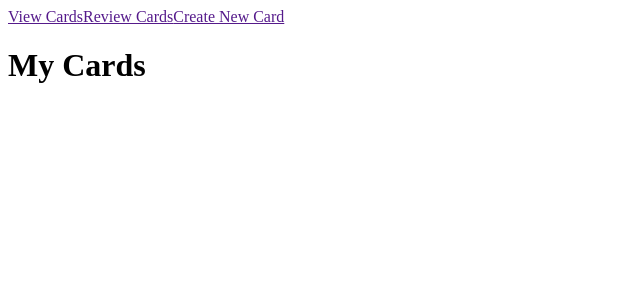
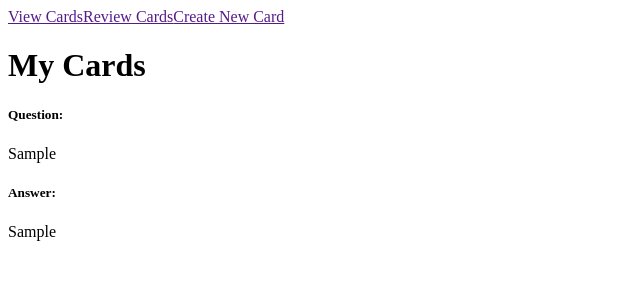
Before and after one commit to MichaelPooleLF/react-flash-cards-pt, a React app: page / in a window 1280 px wide. Both pictures are taken after typing "Sample", "Sample" into the empty fields and a click on the button "Add Card". Shown: the top 300 px of the page, without its empty margins (0-640 px from the left). Built offline with nearby package versions, Linux system fonts and the light colour scheme; the HTML template or start-up script is replaced by a standard one.

Commit message:
completed view all cards

```diff
--- a/src/components/view-cards.jsx
+++ b/src/components/view-cards.jsx
@@ -1,31 +1,35 @@
 import React from "react";
 
-// function CreateCards(props) {
-//   const cardArray = props.cards.map(element => {
+function CreateCards(props) {
+  const cardArray = props.cards.map(element => {
+    return (
+      <div key={element.id} className="col mb-4">
+        <div className="card h-100">
+          <div className="card-body border-bottom border-dark">
+            <h5 className="card-title">Question:</h5>
+            <p className="card-text">{element.question}</p>
+          </div>
+          <div className="card-body">
+            <h5 className="card-title">Answer:</h5>
+            <p className="card-text">{element.answer}</p>
+          </div>
+        </div>
+      </div>
+    )
+  });
 
-//   });
-// }
+  return cardArray;
+}
 
 function ViewCards(props) {
   return (
     <>
       <h1 className="text-center">My Cards</h1>
-      {/* <div className="container">
+      <div className="container">
         <div className="row row-cols-4 row-cols-md-3 text-dark mt-5">
-          <div className="col mb-4">
-            <div className="card h-100">
-              <div className="card-body border-bottom border-dark">
-                <h5 className="card-title">Question:</h5>
-                <p className="card-text"></p>
-              </div>
-              <div className="card-body">
-                <h5 className="card-title">Answer:</h5>
-                <p className="card-text"></p>
-              </div>
-            </div>
-          </div>
+          <CreateCards cards={props.cards} />
         </div>
-      </div> */}
+      </div>
     </>
   );
 }
```
